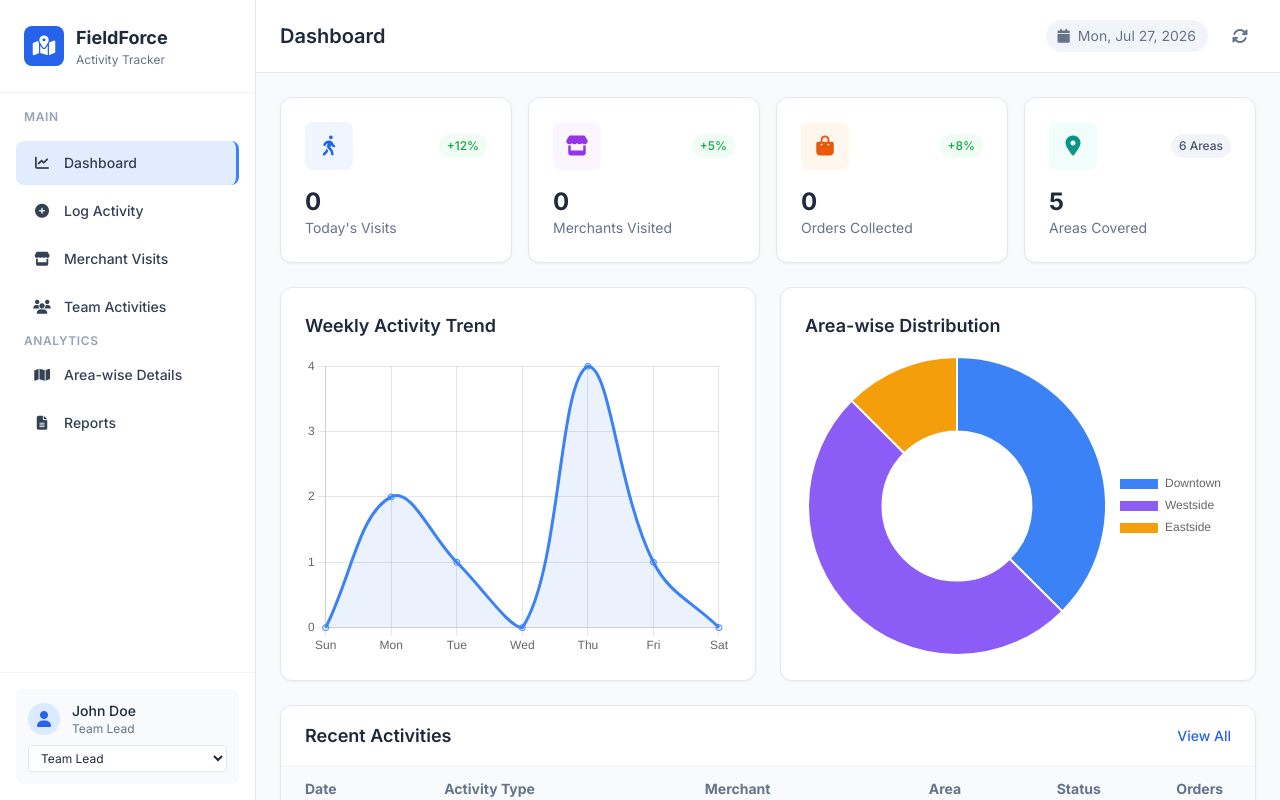
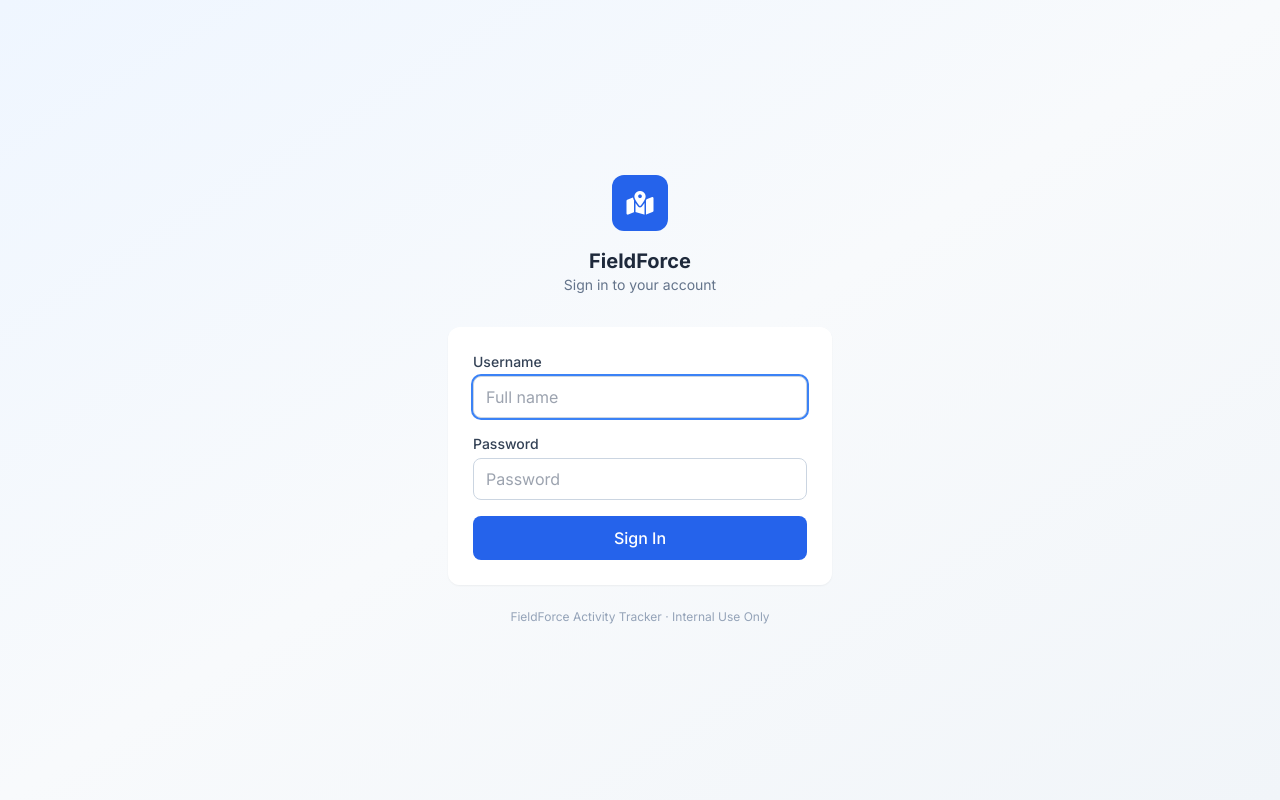
Before and after one commit to nuruzzamannahid57-cyber/team-nexas, a plain HTML site: page index.html in a window 1280 px wide. Drawn offline with nearby package versions, Linux system fonts and the light colour scheme.

Commit message:
Update index.html

```diff
--- a/index.html
+++ b/index.html
@@ -28,7 +28,38 @@
 </head>
 <body class="bg-slate-50 text-slate-800">
 
+    <!-- Login Screen -->
+    <div id="login-screen" class="min-h-screen flex items-center justify-center bg-gradient-to-br from-blue-50 via-slate-50 to-slate-100 px-4">
+        <div class="w-full max-w-sm">
+            <div class="text-center mb-8">
+                <div class="w-14 h-14 bg-blue-600 rounded-xl flex items-center justify-center text-white font-bold text-2xl mx-auto mb-4">
+                    <i class="fas fa-map-marked-alt"></i>
+                </div>
+                <h1 class="text-xl font-bold text-slate-800">FieldForce</h1>
+                <p class="text-sm text-slate-500">Sign in to your account</p>
+            </div>
+            <form id="login-form" onsubmit="handleLogin(event)" class="glass-panel rounded-xl shadow-sm p-6 space-y-4">
+                <div>
+                    <label class="block text-sm font-medium text-slate-700 mb-1">Username</label>
+                    <input type="text" id="login-username" autocomplete="username" placeholder="Full name" class="w-full px-3 py-2 border border-slate-300 rounded-lg focus:ring-2 focus:ring-blue-500 outline-none" required>
+                </div>
+                <div>
+                    <label class="block text-sm font-medium text-slate-700 mb-1">Password</label>
+                    <input type="password" id="login-password" autocomplete="current-password" placeholder="Password" class="w-full px-3 py-2 border border-slate-300 rounded-lg focus:ring-2 focus:ring-blue-500 outline-none" required>
+                </div>
+                <p id="login-error" class="hidden text-sm text-red-600 bg-red-50 border border-red-100 rounded-lg px-3 py-2">
+                    <i class="fas fa-circle-exclamation mr-1"></i><span id="login-error-text">Invalid username or password</span>
+                </p>
+                <button type="submit" class="w-full bg-blue-600 text-white px-4 py-2.5 rounded-lg font-medium hover:bg-blue-700 transition-colors">
+                    Sign In
+                </button>
+            </form>
+            <p class="text-center text-xs text-slate-400 mt-6">FieldForce Activity Tracker &middot; Internal Use Only</p>
+        </div>
+    </div>
+
     <!-- App Container -->
+    <div id="app-container" class="hidden">
     <div class="flex h-screen overflow-hidden">
 
         <!-- Sidebar -->
@@ -80,11 +111,9 @@
                             <p class="text-xs text-slate-500" id="user-role">Team Lead</p>
                         </div>
                     </div>
-                    <select onchange="changeRole(this.value)" class="w-full text-xs border border-slate-200 rounded px-2 py-1 bg-white">
-                        <option value="executive">Field Executive</option>
-                        <option value="lead" selected>Team Lead</option>
-                        <option value="manager">Manager</option>
-                    </select>
+                    <button onclick="handleLogout()" class="w-full flex items-center justify-center gap-2 text-xs font-medium text-slate-600 border border-slate-200 rounded px-2 py-1.5 bg-white hover:bg-slate-100 hover:text-red-600 transition-colors">
+                        <i class="fas fa-arrow-right-from-bracket"></i> Log Out
+                    </button>
                 </div>
             </div>
         </aside>
@@ -412,6 +441,8 @@
             </div>
         </main>
     </div>
+    </div>
+    <!-- /app-container -->
 
     <!-- Toast Notification -->
     <div id="toast" class="fixed bottom-4 right-4 bg-slate-800 text-white px-6 py-3 rounded-lg shadow-lg transform translate-y-20 transition-transform duration-300 flex items-center gap-3 z-50">
@@ -427,12 +458,19 @@
             activities: [],
             merchants: [],
             users: [
-                { id: 1, name: "Golam Muktadir", role: "manager", empId: "CL-86003", email: "golam.muktadir@company.com" },
-                { id: 2, name: "Md. Ibrahim Mo Jumder", role: "lead", empId: "CL-86123", email: "ibrahim.jumder@company.com" },
-                { id: 3, name: "Shabab Md Shahnawaj", role: "executive", empId: "CL-86180", email: "shabab.shahnawaj@company.com" }
+                { id: 1, name: "Golam Muktadir", role: "manager", empId: "CL-86003", email: "golam.muktadir@company.com", password: "CL-86003" },
+                { id: 2, name: "Ibrahim Mo Jumder", role: "lead", empId: "CL-86123", email: "ibrahim.jumder@company.com", password: "CL-86123" },
+                { id: 3, name: "Shabab Md Shahnawaj", role: "executive", empId: "CL-86180", email: "shabab.shahnawaj@company.com", password: "CL-86180" }
             ],
-            currentUser: { id: 2, name: "Md. Ibrahim Mo Jumder", role: "lead", empId: "CL-86123" }
+            currentUser: null
         };
+
+        // NOTE: This is a client-side demo login for prototyping only.
+        // Usernames/passwords live in the page source and are visible to
+        // anyone who views it, so this is NOT safe for a real deployment.
+        // For production, move authentication to a server (e.g. an API
+        // route backed by Turso) that verifies hashed passwords and issues
+        // a session/JWT — never ship real credentials in client-side JS.
 
         // Seed data
         function seedData() {
@@ -519,8 +557,64 @@
             document.getElementById('report-from').value = weekAgo;
             document.getElementById('report-to').value = today;
 
-            renderDashboard();
+            document.getElementById('login-username').focus();
+            // App stays on the login screen until handleLogin() succeeds.
+        }
+
+        // ==================== AUTHENTICATION ====================
+
+        function handleLogin(event) {
+            event.preventDefault();
+
+            const usernameInput = document.getElementById('login-username').value.trim().toLowerCase();
+            const password = document.getElementById('login-password').value;
+            const errorEl = document.getElementById('login-error');
+
+            const user = DB.users.find(u => u.name.toLowerCase() === usernameInput);
+
+            if (!user || user.password !== password) {
+                document.getElementById('login-error-text').textContent = 'Invalid username or password';
+                errorEl.classList.remove('hidden');
+                document.getElementById('login-password').value = '';
+                return;
+            }
+
+            errorEl.classList.add('hidden');
+            DB.currentUser = { id: user.id, name: user.name, role: user.role, empId: user.empId };
+
+            const roleLabels = { executive: 'Field Executive', lead: 'Team Lead', manager: 'Manager' };
+            document.getElementById('user-name').textContent = DB.currentUser.name;
+            document.getElementById('user-role').textContent = roleLabels[DB.currentUser.role];
+
+            document.getElementById('login-screen').classList.add('hidden');
+            document.getElementById('app-container').classList.remove('hidden');
+
+            document.getElementById('login-form').reset();
             updateRoleVisibility();
+            switchView('dashboard');
+        }
+
+        function handleLogout() {
+            DB.currentUser = null;
+            currentView = 'dashboard';
+
+            document.getElementById('app-container').classList.add('hidden');
+            document.getElementById('login-screen').classList.remove('hidden');
+            document.getElementById('login-username').focus();
+        }
+
+        // Returns the activities the currently logged-in user is allowed to see:
+        //   - manager: everyone's activities
+        //   - lead: their own + all field executives' activities
+        //   - executive: only their own activities
+        function getVisibleActivities() {
+            const role = DB.currentUser.role;
+            if (role === 'manager') return DB.activities;
+            if (role === 'lead') {
+                const visibleIds = DB.users.filter(u => u.role !== 'manager').map(u => u.id);
+                return DB.activities.filter(a => visibleIds.includes(a.userId));
+            }
+            return DB.activities.filter(a => a.userId === DB.currentUser.id);
         }
 
         function switchView(view) {
@@ -552,21 +646,6 @@
             if (view === 'area-analytics') renderAreaAnalytics();
         }
 
-        function changeRole(role) {
-            DB.currentUser.role = role;
-            const names = { executive: 'Shabab Md Shahnawaj', lead: 'Md. Ibrahim Mo Jumder', manager: 'Golam Muktadir' };
-            DB.currentUser.name = names[role];
-            DB.currentUser.id = role === 'executive' ? 2 : role === 'lead' ? 1 : 5;
-
-            document.getElementById('user-name').textContent = DB.currentUser.name;
-            document.getElementById('user-role').textContent = role === 'manager' ? 'Manager' : role === 'lead' ? 'Team Lead' : 'Field Executive';
-
-            updateRoleVisibility();
-            showToast(`Switched to ${role} view`);
-
-            if (currentView === 'dashboard') renderDashboard();
-        }
-
         function updateRoleVisibility() {
             const isManager = DB.currentUser.role === 'manager';
             const isLead = DB.currentUser.role === 'lead';
@@ -584,9 +663,7 @@
         // ==================== DASHBOARD ====================
 
         function renderDashboard() {
-            const userActs = DB.currentUser.role === 'manager'
-                ? DB.activities
-                : DB.activities.filter(a => a.userId === DB.currentUser.id);
+            const userActs = getVisibleActivities();
 
             // Update stats
             const today = new Date().toISOString().split('T')[0];
@@ -724,9 +801,7 @@
         // ==================== MERCHANT VISITS ====================
 
         function renderMerchants() {
-            const userActs = DB.currentUser.role === 'manager'
-                ? DB.activities
-                : DB.activities.filter(a => a.userId === DB.currentUser.id);
+            const userActs = getVisibleActivities();
 
             const merchantMap = {};
             userActs.forEach(act => {
@@ -863,9 +938,7 @@
         // ==================== AREA ANALYTICS ====================
 
         function renderAreaAnalytics() {
-            const userActs = DB.currentUser.role === 'manager'
-                ? DB.activities
-                : DB.activities.filter(a => a.userId === DB.currentUser.id);
+            const userActs = getVisibleActivities();
 
             const areaStats = {};
             userActs.forEach(a => {
@@ -961,7 +1034,7 @@
             const to = document.getElementById('report-to').value;
             const employee = document.getElementById('report-employee').value;
 
-            let filtered = DB.activities.filter(a => a.date >= from && a.date <= to);
+            let filtered = getVisibleActivities().filter(a => a.date >= from && a.date <= to);
             if (employee === 'self') {
                 filtered = filtered.filter(a => a.userId === DB.currentUser.id);
             }
```
